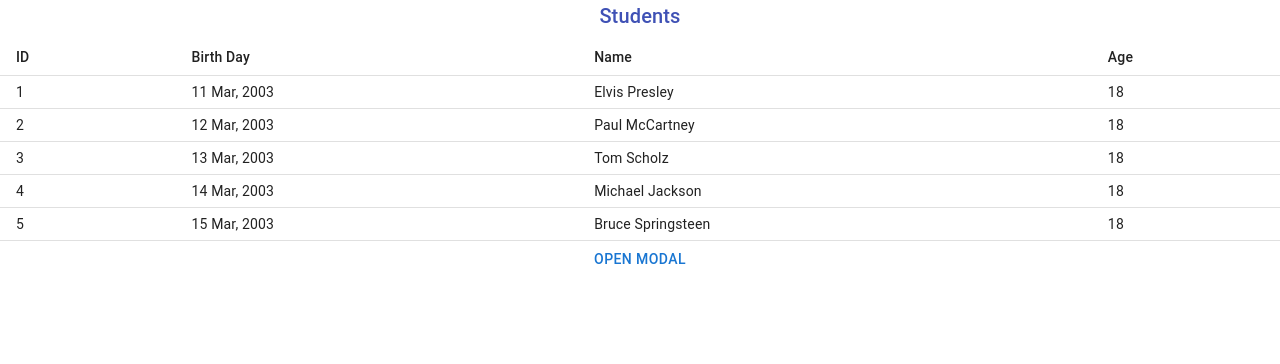
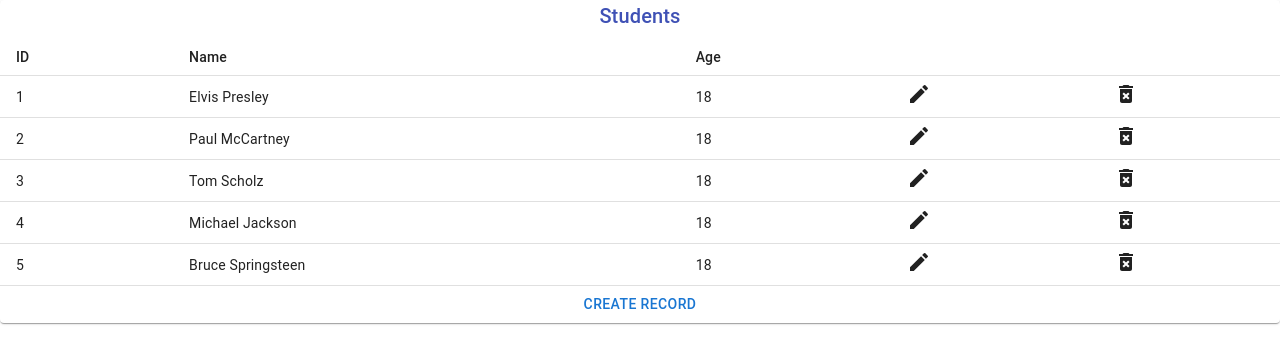
Before and after one commit to Sotatek-QuanNguyen2/learn-react, a React (Create React App) app: page / in a window 1280 px wide. Shown: the top 364 px of the page. Built offline with nearby package versions, Linux system fonts and the light colour scheme.

Commit message:
done CRUD table

```diff
--- a/package.json
+++ b/package.json
@@ -6,6 +6,7 @@
     "@emotion/react": "^11.9.0",
     "@emotion/styled": "^11.8.1",
     "@material-ui/core": "^4.12.4",
+    "@mui/icons-material": "^5.6.2",
     "@mui/material": "^5.6.3",
     "@testing-library/jest-dom": "^5.16.4",
     "@testing-library/react": "^13.1.1",
--- a/src/components/modal.js
+++ b/src/components/modal.js
@@ -1,7 +1,7 @@
 import * as React from 'react';
 import Button from '@mui/material/Button';
+import Box from '@mui/material/Box';
 import Modal from '@mui/material/Modal';
-import { FormControl, Input, InputLabel } from '@mui/material';
 
 const style = {
   position: 'absolute',
@@ -19,20 +19,53 @@ export default function BasicModal() {
   const [open, setOpen] = React.useState(false);
   const handleOpen = () => setOpen(true);
   const handleClose = () => setOpen(false);
+  const [id, setId] = React.useState("")
+  const [name, setName] = React.useState("")
+  const [age, setAge] = React.useState("")
+
+
+  const handleChangeID = (event) => {
+    setId(event.target.value)
+  }
+  const handleChangeName = (event) => {
+    setName(event.target.value)
+  }
+  const handleChangeAge = (event) => {
+    setAge(event.target.value)
+  }
+
+  const handleSubmit = (event) => {
+    handleClose()
+    event.preventDefault()
+  }
 
   return (
     <div>
-      <Button onClick={handleOpen}>Open modal</Button>
+      <Button onClick={handleOpen}>Create record</Button>
       <Modal
         open={open}
         onClose={handleClose}
         aria-labelledby="modal-modal-title"
         aria-describedby="modal-modal-description"
       >
-        <FormControl>
-          <InputLabel htmlFor="my-input">Email address</InputLabel>
-          <Input id="my-input" aria-describedby="my-helper-text" />
-        </FormControl>
+        <Box sx={style}>
+          <form >
+            <label>ID
+              <input placeholder='ID' value={id} onChange={handleChangeID} />
+            </label>
+            <br></br>
+            <label>Name
+              <input type="text" value={name} onChange={handleChangeName} />
+            </label>
+            <br></br>
+            <label>Age
+              <input placeholder='Age' value={age} onChange={handleChangeAge} />
+            </label>
+            <br />
+            <Button variant="contained" onClick={handleSubmit} >Submit</Button>
+          </form>
+        </Box>
+
       </Modal>
     </div>
   );
--- a/src/components/student-table.js
+++ b/src/components/student-table.js
@@ -1,4 +1,5 @@
 import React from 'react';
+import { useState } from "react";
 import { makeStyles } from '@material-ui/core/styles';
 import Table from '@material-ui/core/Table';
 import TableBody from '@material-ui/core/TableBody';
@@ -6,54 +7,141 @@ import TableCell from '@material-ui/core/TableCell';
 import TableHead from '@material-ui/core/TableHead';
 import TableRow from '@material-ui/core/TableRow';
 import Title from './Title';
-import BasicModal from './modal'
+import Paper from '@mui/material/Paper';
+import TableContainer from '@mui/material/TableContainer';
+// import BasicModal from './modal'
+import EditIcon from '@mui/icons-material/Edit';
+import DeleteForeverIcon from '@mui/icons-material/DeleteForever';
+import Box from '@mui/material/Box';
+import Modal from '@mui/material/Modal';
+import Button from '@mui/material/Button';
 
 // Generate Order Data
-function createData(id, birthday, name, age) {
-    return { id, birthday, name, age };
+
+const style = {
+    position: 'absolute',
+    top: '50%',
+    left: '50%',
+    transform: 'translate(-50%, -50%)',
+    width: 400,
+    bgcolor: 'background.paper',
+    border: '2px solid #000',
+    boxShadow: 24,
+    p: 4,
+};
+
+export default function Students() {
+    const [id, setId] = useState("")
+    const [name, setName] = useState("")
+    const [age, setAge] = useState("")
+    const [open, setOpen] = useState(false);
+    const handleOpen = () => {
+        setOpen(true)
+        setId('')
+        setName('')
+        setAge('')
+    }
+    const handleClose = () => setOpen(false);
+    const [rows, setRows] = useState([
+        { id: 1, name: 'Elvis Presley', age: 18 },
+        { id: 2, name: 'Paul McCartney', age: 18 },
+        { id: 3, name: 'Tom Scholz', age: 18 },
+        { id: 4, name: 'Michael Jackson', age: 18 },
+        { id: 5, name: 'Bruce Springsteen', age: 18 },
+    ])
+    const getItem = localStorage.getItem('students')
+    const [students, setStudents] = useState(getItem ? JSON.parse(getItem) : null || rows)
+
+    const finishSubmit = (id, name, age) => {
+        let tmp = [...students, { id, name, age }]
+        const filtered = students.filter((v, i) => v.id !== id)
+        if (filtered) {
+            tmp = [...filtered, { id, name, age }]
+        }
+        localStorage.setItem('students', JSON.stringify(tmp))
+        setStudents(tmp)
     }
 
-const rows = [
-    createData(1, '11 Mar, 2003', 'Elvis Presley', 18),
-    createData(2, '12 Mar, 2003', 'Paul McCartney', 18),
-    createData(3, '13 Mar, 2003', 'Tom Scholz', 18),
-    createData(4, '14 Mar, 2003', 'Michael Jackson', 18),
-    createData(5, '15 Mar, 2003', 'Bruce Springsteen', 18),
-];
+    const handleChangeID = (event) => {
+        setId(event.target.value)
+    }
+    const handleChangeName = (event) => {
+        setName(event.target.value)
+    }
+    const handleChangeAge = (event) => {
+        setAge(event.target.value)
+    }
 
+    const handleSubmit = (event) => {
+        finishSubmit(id, name, age)
+        handleClose()
+        event.preventDefault()
+    }
+    const handleDelete = (index, e) => {
+        const filtered = students.filter((v, i) => i !== index)
+        setStudents(filtered)
+        localStorage.setItem('students', JSON.stringify(filtered))
 
-const useStyles = makeStyles((theme) => ({
-    seeMore: {
-        marginTop: theme.spacing(3),
-    },
-}));
-
-export default function Students() {
-    const classes = useStyles();
+    }
+    const editItem = (data) => {
+        setId(data.id)
+        setName(data.name)
+        setAge(data.age)
+    }
     return (
         <React.Fragment>
+            <TableContainer component={Paper}>
                 <Title>Students</Title>
                 <Table size="small">
                     <TableHead>
                         <TableRow>
                             <TableCell>ID</TableCell>
-                        <TableCell>Birth Day</TableCell>
                             <TableCell>Name</TableCell>
                             <TableCell>Age</TableCell>
+                            <TableCell></TableCell>
+                            <TableCell></TableCell>
                         </TableRow>
                     </TableHead>
                     <TableBody>
-                    {rows.map((row) => (
+                        {students.map((row, index) => (
                             <TableRow key={row.id}>
                                 <TableCell>{row.id}</TableCell>
-                            <TableCell>{row.birthday}</TableCell>
                                 <TableCell>{row.name}</TableCell>
                                 <TableCell>{row.age}</TableCell>
+                                <TableCell><EditIcon onClick={() => { handleOpen(); editItem(row) }}></EditIcon></TableCell>
+                                <TableCell><DeleteForeverIcon onClick={e => handleDelete(index, e)}></DeleteForeverIcon></TableCell>
                             </TableRow>
                         ))}
                     </TableBody>
                 </Table>
-            <BasicModal></BasicModal>
+                {/* <BasicModal finishSubmit={finishSubmit}></BasicModal> */}
+                <Button onClick={handleOpen}>Create record</Button>
+                <Modal
+                    open={open}
+                    onClose={handleClose}
+                    aria-labelledby="modal-modal-title"
+                    aria-describedby="modal-modal-description"
+                >
+                    <Box sx={style}>
+                        <form >
+                            <label>ID
+                                <input placeholder='ID' value={id} onChange={handleChangeID} />
+                            </label>
+                            <br></br>
+                            <label>Name
+                                <input type="text" value={name} onChange={handleChangeName} />
+                            </label>
+                            <br></br>
+                            <label>Age
+                                <input placeholder='Age' value={age} onChange={handleChangeAge} />
+                            </label>
+                            <br />
+                            <Button variant="contained" onClick={handleSubmit} >Submit</Button>
+                        </form>
+                    </Box>
+                </Modal>
+            </TableContainer>
+
         </React.Fragment>
     );
 }
```
Also changed, not shown: 1 other file (tests, documents, lock files or other folders). Lines whose indentation alone changed are shown as unchanged.
